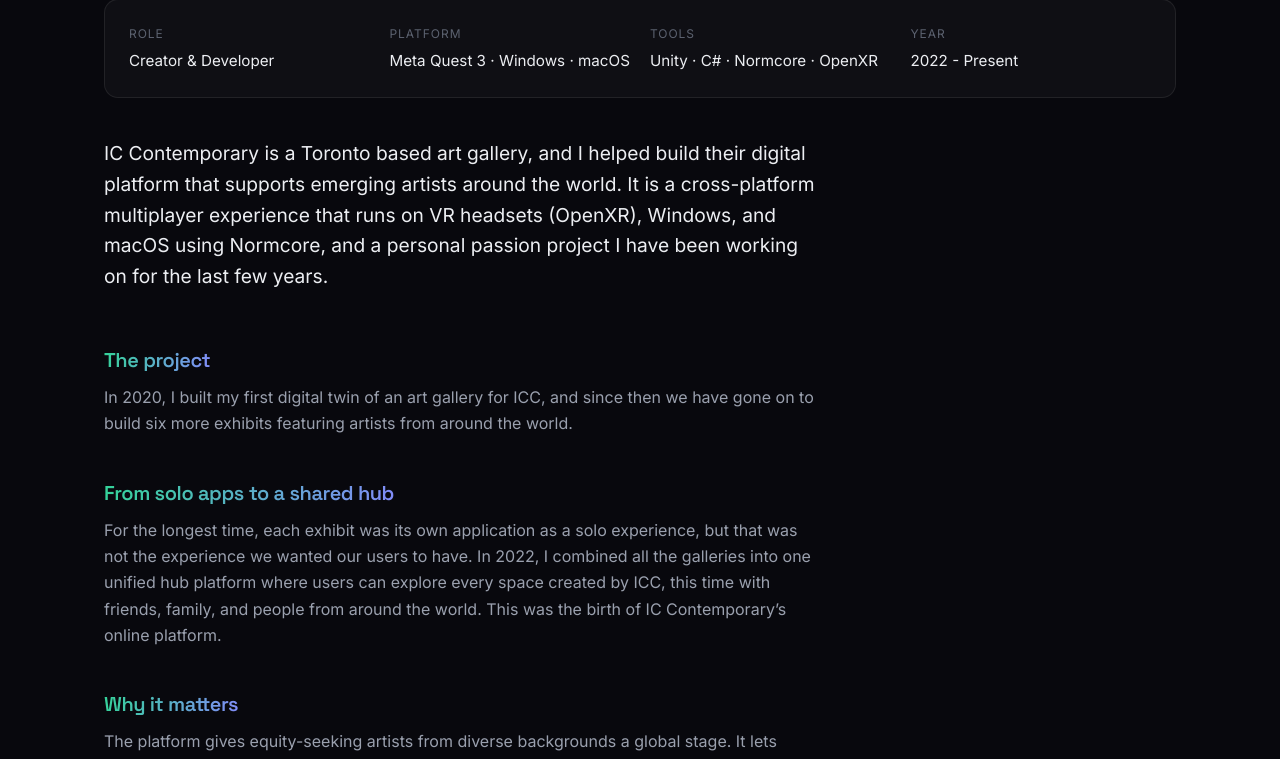
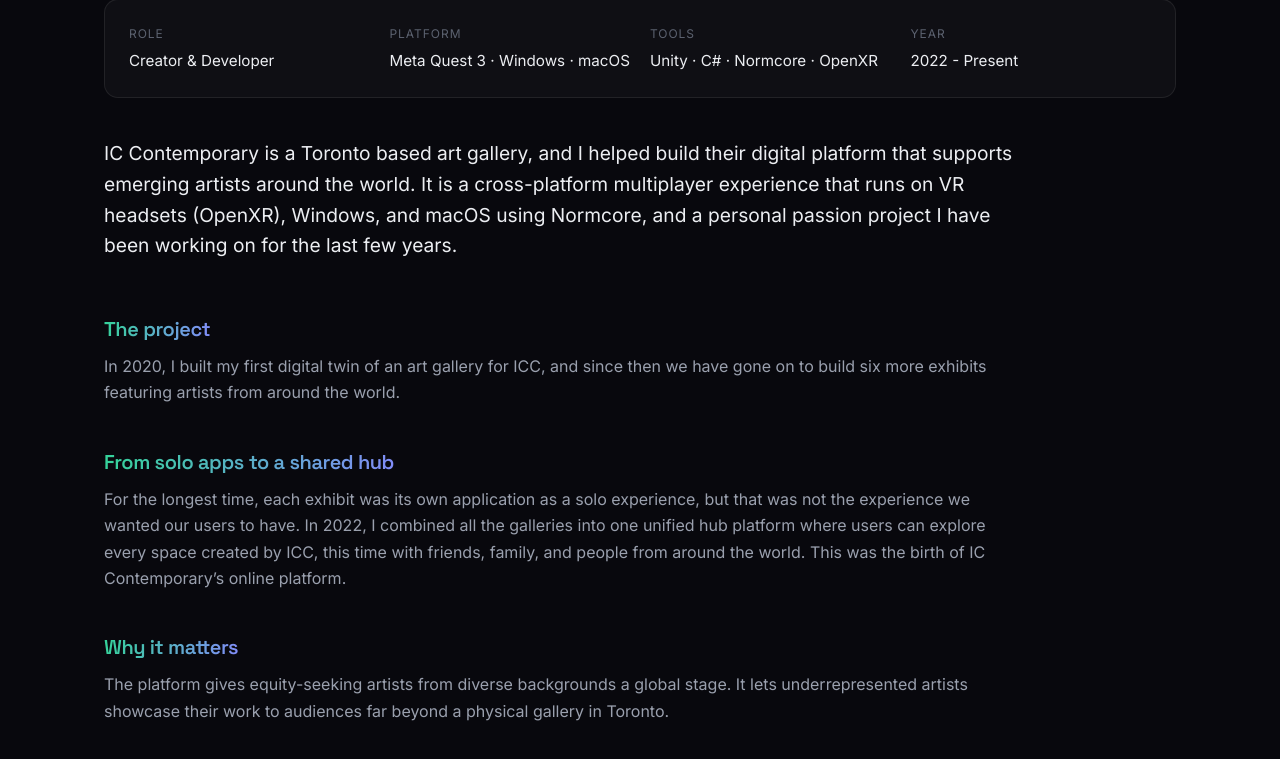
Before and after one commit to luiginicastro/immersiveportfolio, a React (Vite) app: page /work/ic-contemporary in a window 1280 px wide. Shown: the part 969-1728 px from the top of the page. Built offline with nearby package versions, Linux system fonts and the light colour scheme; the HTML template or start-up script is replaced by a standard one.

Commit message:
more sod

```diff
--- a/src/components/ProjectCard.jsx
+++ b/src/components/ProjectCard.jsx
@@ -3,14 +3,15 @@
 import Media from './Media';
 
 export default function ProjectCard({ project, index }) {
-  // Card thumbnail: prefer a real image, then a video's poster frame (a
-  // playable <video> inside a link is awkward), then the first placeholder.
+  // Card thumbnail: prefer the hero video's poster frame (a deliberately
+  // chosen still; a playable <video> inside a link is awkward), then the first
+  // real image, then the first placeholder.
   const real = project.media.filter((m) => m.src);
   const image = real.find((m) => m.type === 'image');
   const video = real.find((m) => m.type === 'video');
   const hero =
+    (video?.poster && { type: 'image', src: video.poster, caption: video.caption }) ||
     image ||
-    (video?.poster && { type: 'image', src: video.poster, caption: video.caption }) ||
     video ||
     project.media[0];
 
--- a/src/index.css
+++ b/src/index.css
@@ -389,13 +389,13 @@
 .case-summary {
   font-size: 1.2rem;
   line-height: 1.6;
-  max-width: 720px;
+  max-width: 85%;
   color: var(--text);
   margin-bottom: 56px;
 }
 
 .case-section {
-  max-width: 720px;
+  max-width: 85%;
   margin-bottom: 44px;
 }
 
```
